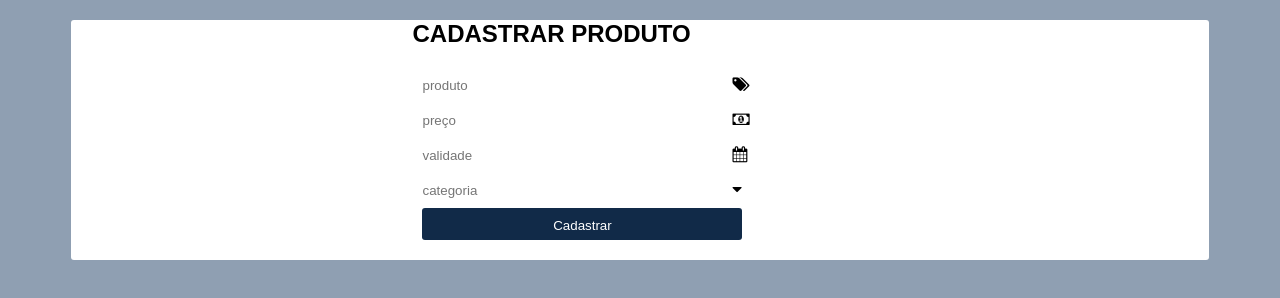
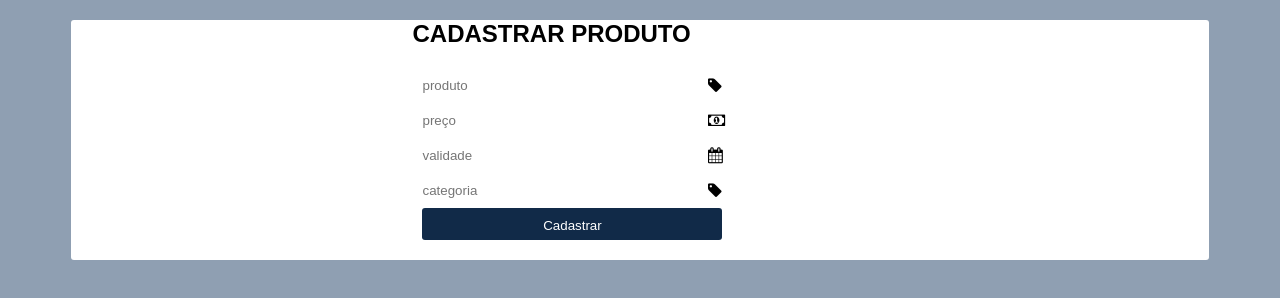
Before and after one commit to willdevsp/teste-frontend, a plain HTML site: page FrontEnd/public_html/cad.html in a window 1280 px wide. Drawn offline with Linux system fonts and the light colour scheme.

Commit message:
Ajustes finais

```diff
--- a/FrontEnd/public_html/cad.html
+++ b/FrontEnd/public_html/cad.html
@@ -14,12 +14,24 @@
 
             <form>
                 <div class="formulario">
-                <div><h2>CADASTRAR PRODUTO</h2></div>
-                <div class="nomeProduto "><input class="campos" type="text" placeholder="produto" ><i class="fa fa-tags"></i> </div>
-                <div class="preço"><input class="campos" type="text" placeholder="preço   "><i class="fa fa-money"></i></div>
-                <div class="validade"><input class="campos" type="text" placeholder="validade"><i class="fa fa-calendar"></i></div>
-                <div class="categoria"><input class="campos" type="text" placeholder="categoria"><i class="fa fa-caret-down"></i></div>
-                <div><button class="btnSave">Cadastrar</button> </div>
+                    <div><h2>CADASTRAR PRODUTO</h2></div>
+                    <div class="nomeProduto "><input class="campos" type="text" placeholder="produto" >
+                        <span id="box_icone">
+                            <i id="icone" class="fa fa-tag"></i>
+                        </span> </div>
+                    <div class="preço"><input class="campos" type="text" placeholder="preço   ">
+                        <span id="box_icone">
+                            <i id="icone" class="fa fa-money"></i>
+                        </span></div>
+                    <div class="validade"><input class="campos" type="text" placeholder="validade">
+                        <span id="box_icone">
+                            <i id="icone" class="fa fa-calendar"></i>
+                        </span></div>
+                    <div class="categoria"><input class="campos" type="text" placeholder="categoria">
+                        <span id="box_icone">
+                            <i id="icone" class="fa fa-tag"></i>
+                        </span></div>
+                    <div><button class="btnSave">Cadastrar</button> </div>
                 </div>
 
             </form>
--- a/FrontEnd/public_html/css/style.scss
+++ b/FrontEnd/public_html/css/style.scss
@@ -18,6 +18,7 @@ table {
   width: 50em;
   border: 1px solid #666;
   margin-left: $espaco;
+
 }
 thead {
   background: #ccc ;
@@ -85,7 +86,7 @@ th, td {
 .btnSave{
     @extend .btnAdd;
     padding: 10px;
-    width: 320px;
+    width: 300px;
     margin-bottom: 20px;
 }
 
@@ -170,3 +171,15 @@ a{
 
     margin-bottom: -3px;
 }
+#box_icone{
+    width: 30px;
+  height: 30px;
+  padding: 10px;
+  position: relative;
+  left: -39px;
+  top: 1px;
+}
+#icone{
+     color: #000;
+  cursor: pointer;
+}
```
Also changed, not shown: FrontEnd/public_html/edit.html (+18 -4 lines), FrontEnd/public_html/css/style.css, 1 other file.
